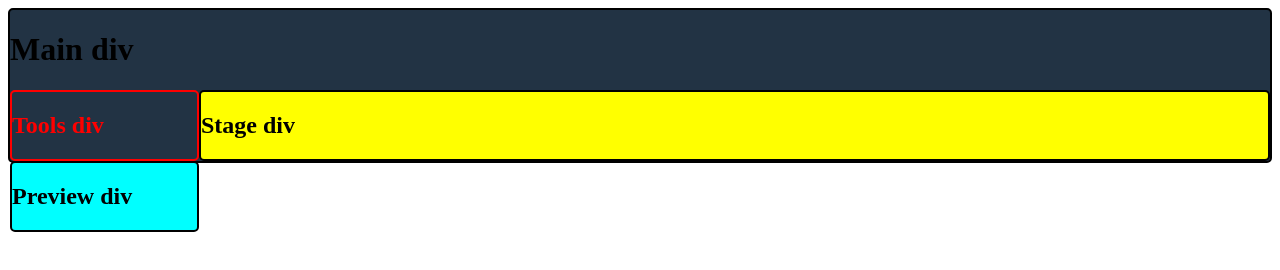
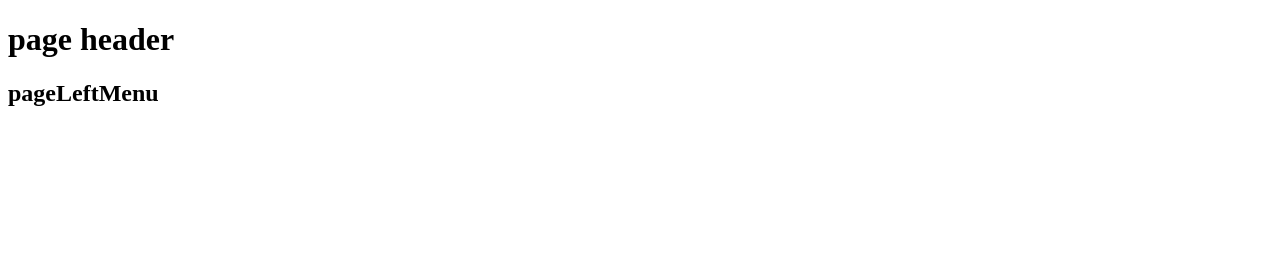
Before and after one commit to markhutch/corso, a website: page ui/main.reel/main.html in a window 1280 px wide. Drawn offline with Linux system fonts and the light colour scheme.

Commit message:
Update component ui/main.reel/main.html

```diff
--- a/ui/main.reel/main.html
+++ b/ui/main.reel/main.html
@@ -5,6 +5,8 @@
     <title>Main</title>
 
     <link rel="stylesheet" href="main.css">
+
+    <title>Corso - Process and Workflow Mapping Tool</title>
 
     <script type="text/montage-serialization">
         {
@@ -17,13 +19,17 @@
     </script>
 </head>
 <body>
-    <div data-montage-id="main" data-montage-skin="light" class="Main">
-        <h1>Main div</h1>
-        <div id="sidebar">    <!-- group Tools and Preview together -->
-            <div class="Tools"><h2>Tools div</h2></div>
-            <div class="Preview"><h2>Preview div</h2></div>
+    <div data-montage-id="main" data-montage-skin="light" class="blended_grid">
+        <div class="pageHeader">
+            <h1>page header</h1>
         </div>
-        <div class="Stage"><h2>Stage div</h2></div>
+        <div class="pageLeftMenu">
+            <h2>pageLeftMenu</h2>
+        </div>
+        <div class="pageContent">
+        </div>
+        <div class="pageFooter">
+        </div>
     </div>
 </body>
 </html>
```
